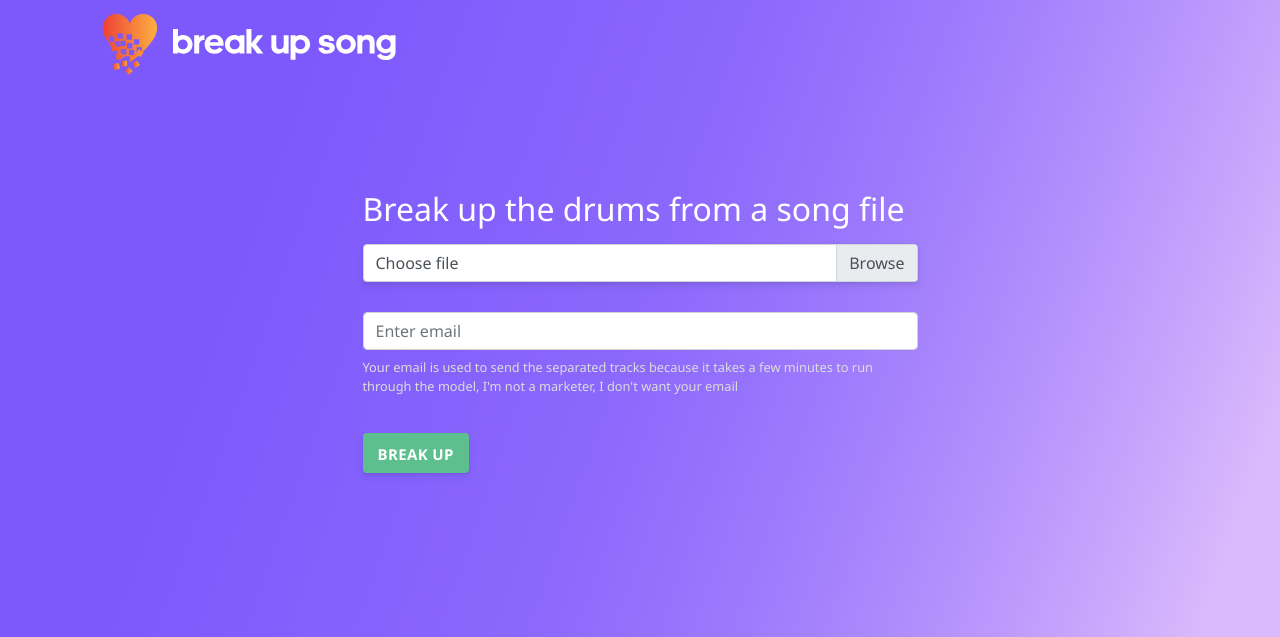
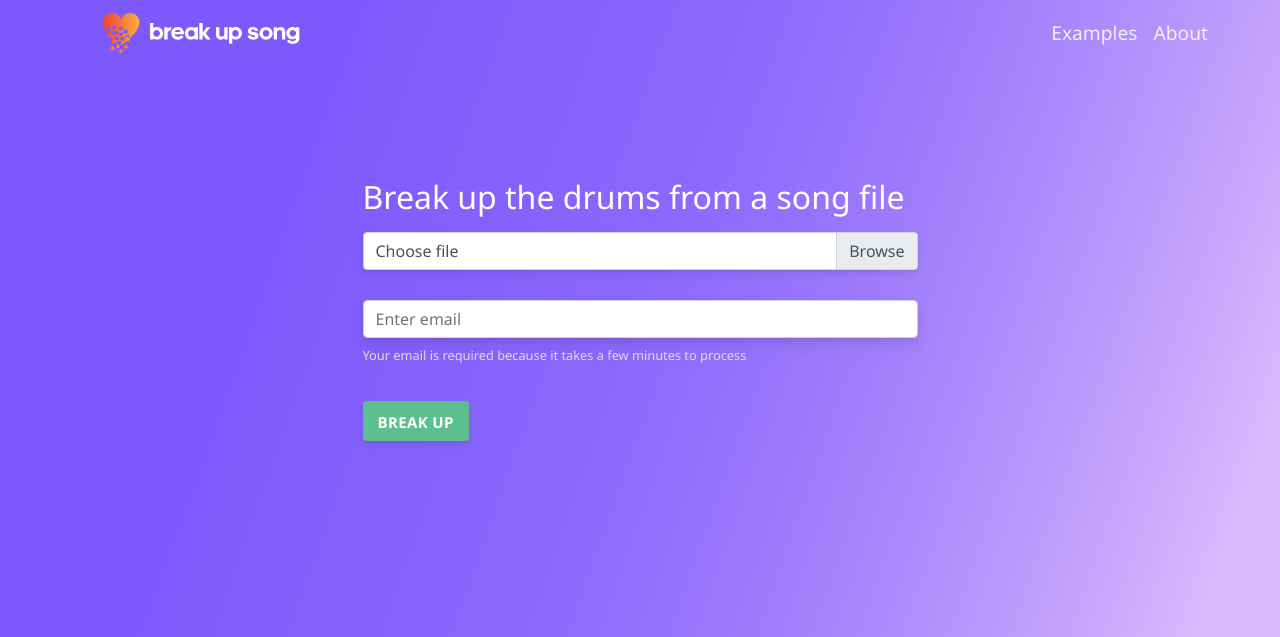
Before and after one commit to corypisano/drum-separator, a Flask app: page / in a window 1280 px wide. Shown: the top 637 px of the page. Run offline with Flask 2, Linux system fonts and the light colour scheme; some libraries are stand-ins or nearby versions.

Commit message:
add navbar and active page class

```diff
--- a/app/api.py
+++ b/app/api.py
@@ -24,6 +24,12 @@ def home():
 def example():
     """Example samples with audio player"""
     return render_template("example.html")
+
+
+@api.route("/about", methods=["GET"])
+def about():
+    """Example samples with audio player"""
+    return render_template("about.html")
 
 
 @api.route("/check", methods=["GET"])
--- a/app/templates/_base.html
+++ b/app/templates/_base.html
@@ -25,10 +25,10 @@
 </head>
 
 <body>
-
-    <div class="header">
+    <nav class="header navbar navbar-expand-lg navbar-dark">
+        <a class="navbar-brand" href="/">
             <div style="transform: scale(1);">
-            <svg width="370.1395253213969" height="60.78017381191255"
+                <svg width="370.1395253213969" height="40.78017381191255"
                     viewBox="0 0 370.1395253213969 76.78017381191255" class="css-1j8o68f">
                     <defs id="SvgjsDefs6955">
                         <linearGradient id="SvgjsLinearGradient6960">
@@ -63,7 +63,22 @@
                     </g>
                 </svg>
             </div>
+        </a>
+        <button class="navbar-toggler" type="button" data-toggle="collapse" data-target="#navbarSupportedContent" aria-controls="navbarSupportedContent" aria-expanded="false" aria-label="Toggle navigation">
+          <span class="navbar-toggler-icon"></span>
+        </button>
+
+        <div class="collapse navbar-collapse" id="navbarSupportedContent">
+          <ul class="navbar-nav ml-auto mr-5">
+            <li class="nav-item {{'active' if active_page == 'example' }}">
+              <a class="nav-link" href="/example">Examples</a>
+            </li>
+            <li class="nav-item {{'active' if active_page == 'about' }}">
+              <a class="nav-link" href="/about">About</a>
+            </li>
+          </ul>
         </div>
+      </nav>
 
     <div class="container">
         <!-- child template -->
--- /dev/null
+++ b/app/templates/about.html
@@ -0,0 +1,6 @@
+{% extends "_base.html" %}
+{% set active_page = "about" %}
+
+{% block content %}
+
+{% endblock %}
--- a/app/templates/example.html
+++ b/app/templates/example.html
@@ -1,4 +1,5 @@
 {% extends "_base.html" %}
+{% set active_page = "example" %}
 
 {% block css %}
 <link rel="stylesheet" type="text/css" href="{{url_for('static', filename='example.css')}}">
--- a/app/templates/home.html
+++ b/app/templates/home.html
@@ -1,4 +1,5 @@
 {% extends "_base.html" %}
+{% set active_page = "home" %}
 
 {% block content %}
 
@@ -12,7 +13,7 @@
             </div>
             <div class="form-group">
                 <input type="email" name="email" class="form-control" placeholder="Enter email">
-                <small class="form-text help">Your email is used to send the separated tracks because it takes a few minutes to run through the model, I'm not a marketer, I don't want your email</small>
+                <small class="form-text help">Your email is required because it takes a few minutes to process</small>
             </div>
             <div class="process">
                 <button id="break-up-btn" type="button" class="btn submit">BREAK UP</button>
--- a/app/templates/static/main.css
+++ b/app/templates/static/main.css
@@ -15,12 +15,20 @@ p {
 }
 
 /* Header */
-.header {
+.navbar-dark .navbar-nav .nav-link {
+    font-size: 1.2rem;
+    font-weight: 500;
+    color: #f0f0f0;
+}
+
+.navbar a:hover {
+    transform: translateY(-1px);
+}
+
+.navbar-dark .navbar-nav .active > .nav-link {
+    font-size: 1.2rem;
+    font-weight: 500;
     color: white;
-    padding-left: 5%;
-    padding-top: 14px;
-    padding-bottom: 4px;
-    font-size: 20px;
 }
 
 .btn {
@@ -54,9 +62,16 @@ p {
     margin-bottom: 30px;
 }
 
+input {
+    box-shadow: 0 7px 14px rgba(50,50,93,.1), 0 3px 6px rgba(0,0,0,.08);
+}
+input:hover {
+    transform: translateY(-1px);
+    box-shadow: 0 7px 14px rgba(50,50,93,.1), 0 3px 6px rgba(0,0,0,.08);
+}
 
 .custom-file:hover {
-    transform: translateY(-2px);
+    transform: translateY(-1px);
     box-shadow: 0 7px 14px rgba(50,50,93,.1), 0 3px 6px rgba(0,0,0,.08);
 }
 
```
Lines whose indentation alone changed are shown as unchanged.
